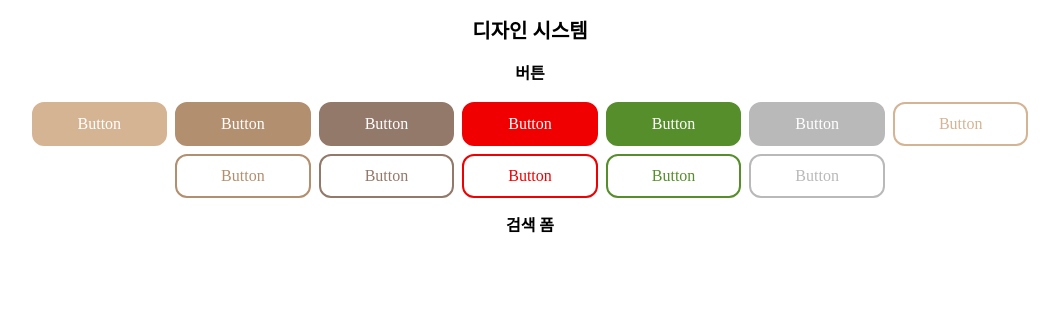
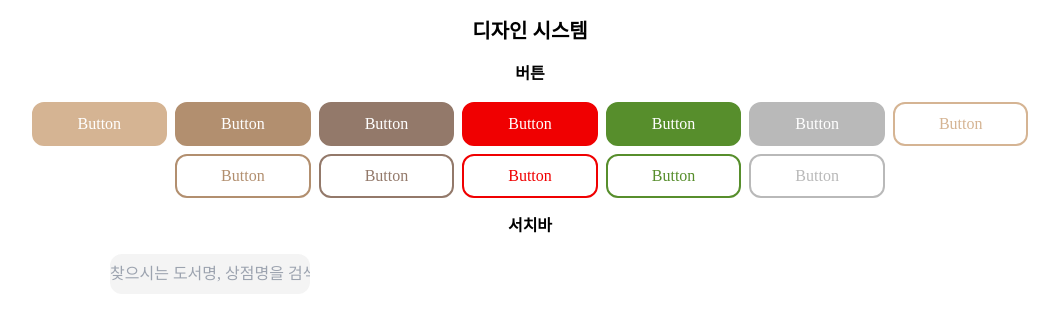
Before and after one commit to MODO-ajou/MODO_FE, a React (Vite) app: page / in a window 1280 px wide. Shown: the top 320 px of the page, without its empty margins (110-1169 px from the left). Built offline with nearby package versions, Linux system fonts and the light colour scheme; a web font is replaced by a local one.

Commit message:
MODO-26 chore: 디자인 시스템 - 검색창 구현

```diff
--- a/src/App.tsx
+++ b/src/App.tsx
@@ -1,4 +1,6 @@
 import Button from '@/Components/Button';
+
+import SearchBar from './Components/SearchBar';
 
 function App() {
   return (
@@ -25,7 +27,10 @@ function App() {
         <Button content="Button" isSecondary color="gray" />
       </div>
       <div className="my-1 flex gap-2 flex-wrap justify-center">
-        <span className="text-[16px] font-bold">검색 폼</span>
+        <span className="text-[16px] font-bold">서치바</span>
+      </div>
+      <div className="my-4 flex gap-2 flex-wrap w-96 justify-center">
+        <SearchBar />
       </div>
     </>
   );
--- /dev/null
+++ b/src/Components/SearchBar/index.tsx
@@ -0,0 +1,22 @@
+import React, { useState } from 'react';
+
+export default function SearchBar() {
+  const [search, setSearch] = useState('');
+  const onChange = (e: React.ChangeEvent<HTMLInputElement>) => {
+    setSearch(e.target.value);
+  };
+  return (
+    <>
+      <div>
+        <input
+          className="w-max py-2 display:flex rounded-xl border-0 bg-[#2925250D] text-md focus:ring-blue-500 focus:border-blue-500 "
+          type="text"
+          value={search}
+          onChange={onChange}
+          placeholder="찾으시는 도서명, 상점명을 검색해주세요"
+          required
+        />
+      </div>
+    </>
+  );
+}
--- /dev/null
+++ b/src/Components/SearchBar/types.ts
@@ -0,0 +1 @@
+export interface SearchBarProps {}
```
